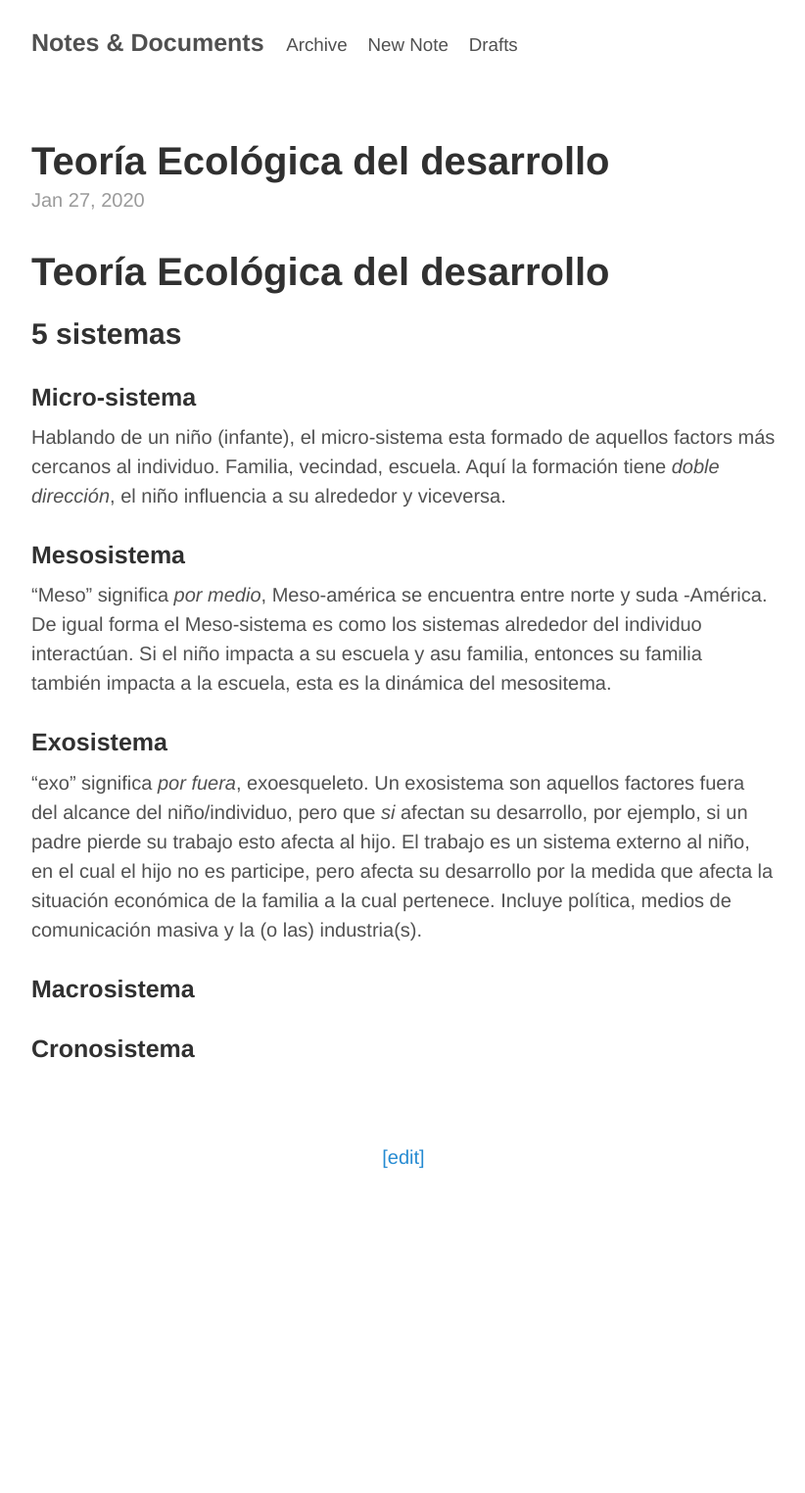
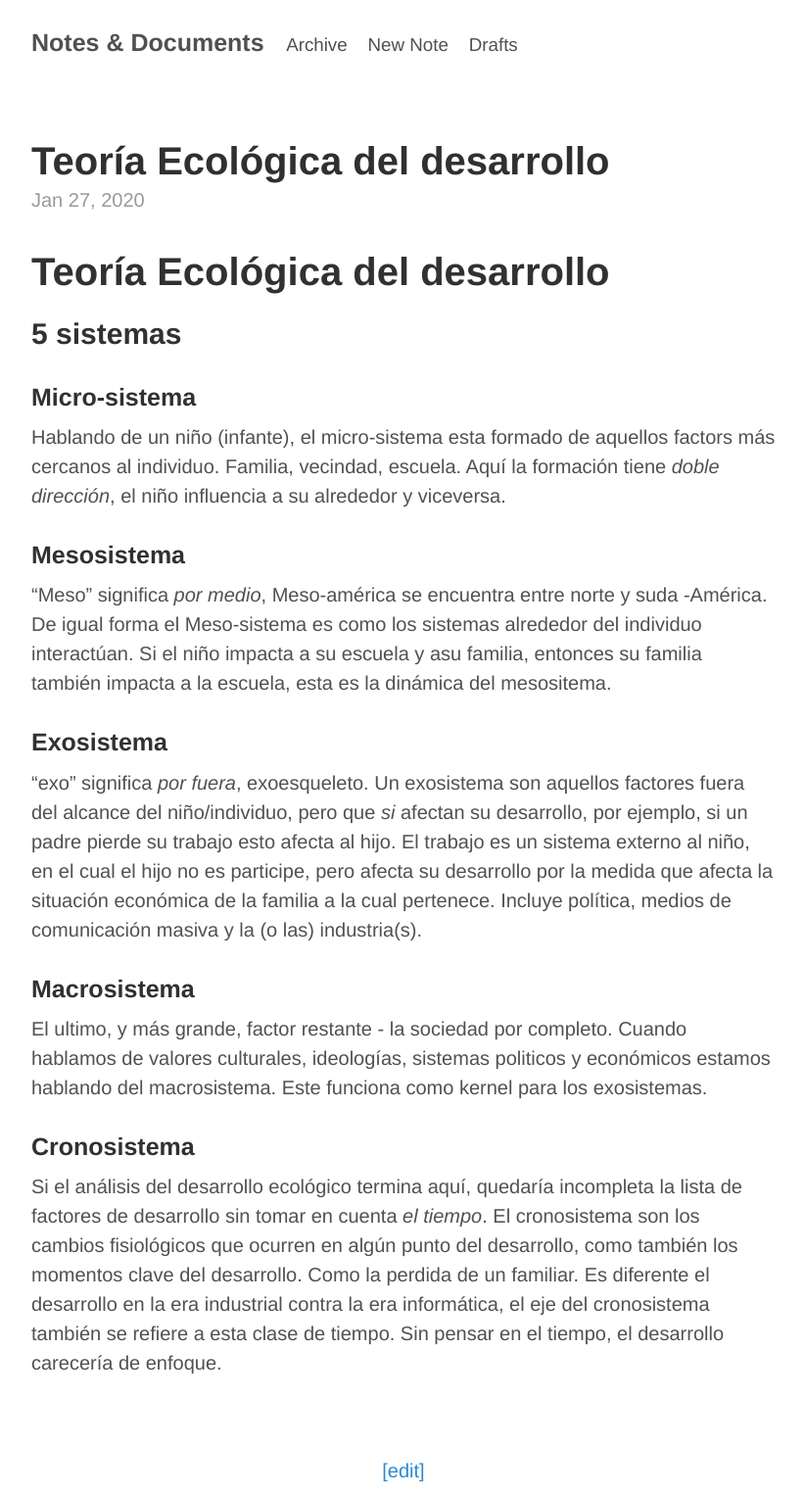
Before and after one commit to alex-esc/notes, a Jekyll site: the page built from _posts/2020-01-27-teoria-ecologica-desarollo.md, in a window 1280 px wide. Shown: the whole page at 98% size, without its empty margins (228-1050 px from the left). Built offline with Jekyll 4.4.1, drawn with Linux system fonts in a browser that asks for light colours; before the commit the page ends 1204 px from its top, so only the background shows below that.

Commit message:
Update 2020-01-27-teoria-ecologica-desarollo.md

```diff
--- a/_posts/2020-01-27-teoria-ecologica-desarollo.md
+++ b/_posts/2020-01-27-teoria-ecologica-desarollo.md
@@ -24,4 +24,8 @@ Hablando de un niño (infante), el micro-sistema esta formado de aquellos factor
 
 ### Macrosistema
 
+El ultimo, y más grande, factor restante - la sociedad por completo. Cuando hablamos de valores culturales, ideologías, sistemas politicos y económicos estamos hablando del macrosistema. Este funciona como kernel para los exosistemas.
+
 ### Cronosistema
+
+Si el análisis del desarrollo ecológico termina aquí, quedaría incompleta la lista de factores de desarrollo sin tomar en cuenta *el tiempo*. El cronosistema son los cambios fisiológicos que ocurren en algún punto del desarrollo, como también los momentos clave del desarrollo. Como la perdida de un familiar. Es diferente el desarrollo en la era industrial contra la era informática, el eje del cronosistema también se refiere a esta clase de tiempo. Sin pensar en el tiempo, el desarrollo carecería de enfoque.
```
